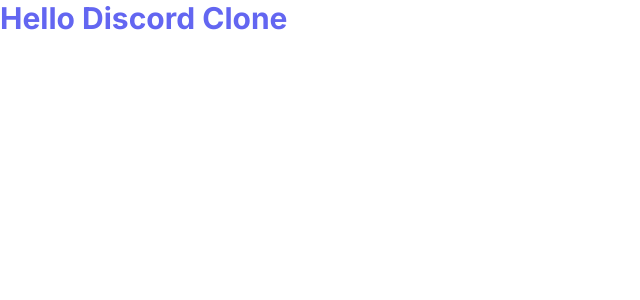
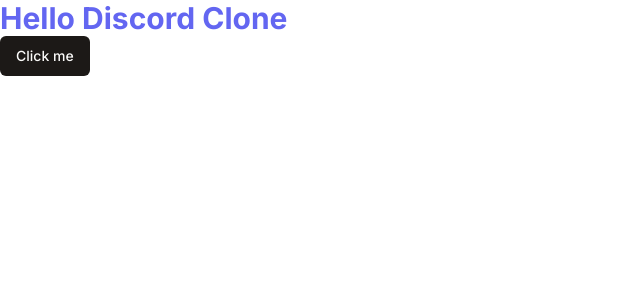
Before and after one commit to AlexandrTican/discord-clone, a Next.js app: page / in a window 1280 px wide. Shown: the top 300 px of the page, without its empty margins (0-640 px from the left). Built offline with nearby package versions, Linux system fonts and the light colour scheme.

Commit message:
Components : changed styling on button  component

```diff
--- a/app/page.tsx
+++ b/app/page.tsx
@@ -1,11 +1,13 @@
 import Image from 'next/image'
+import { Button } from '../components/ui/button'
 
 export default function Home() {
   return (
-    <div className='flex flex-col'>
+    <div>
       <p className= 'text-3xl font-bold text-indigo-500'>
         Hello Discord Clone
         </p>
+        <Button>Click me</Button>
     </div>
   )
 }
```
